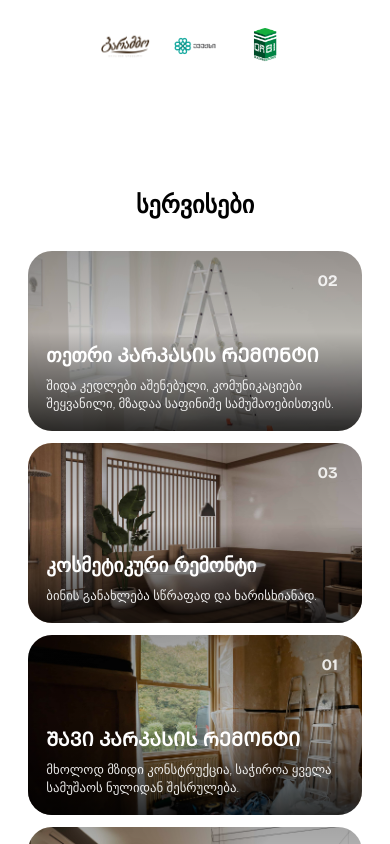
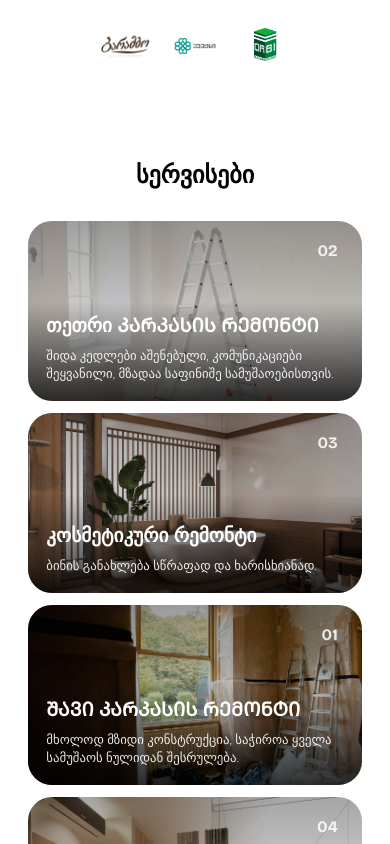
Before and after one commit to ocnebisremonti/ocnebisremonti, a Next.js app: page / in a window 390 px wide. Shown: the part 920-1764 px from the top of the page. Built offline with nearby package versions, Linux system fonts and the light colour scheme; a small style sheet from the web is missing; a web font is replaced by a local one.

Commit message:
services

```diff
--- a/src/styles/Services.css
+++ b/src/styles/Services.css
@@ -151,7 +151,7 @@
    ============================ */
 @media (max-width: 768px) {
   .services-container {
-    padding: 60px 0;
+    padding: 30px 0;
   }
 
   .service-header {
```
